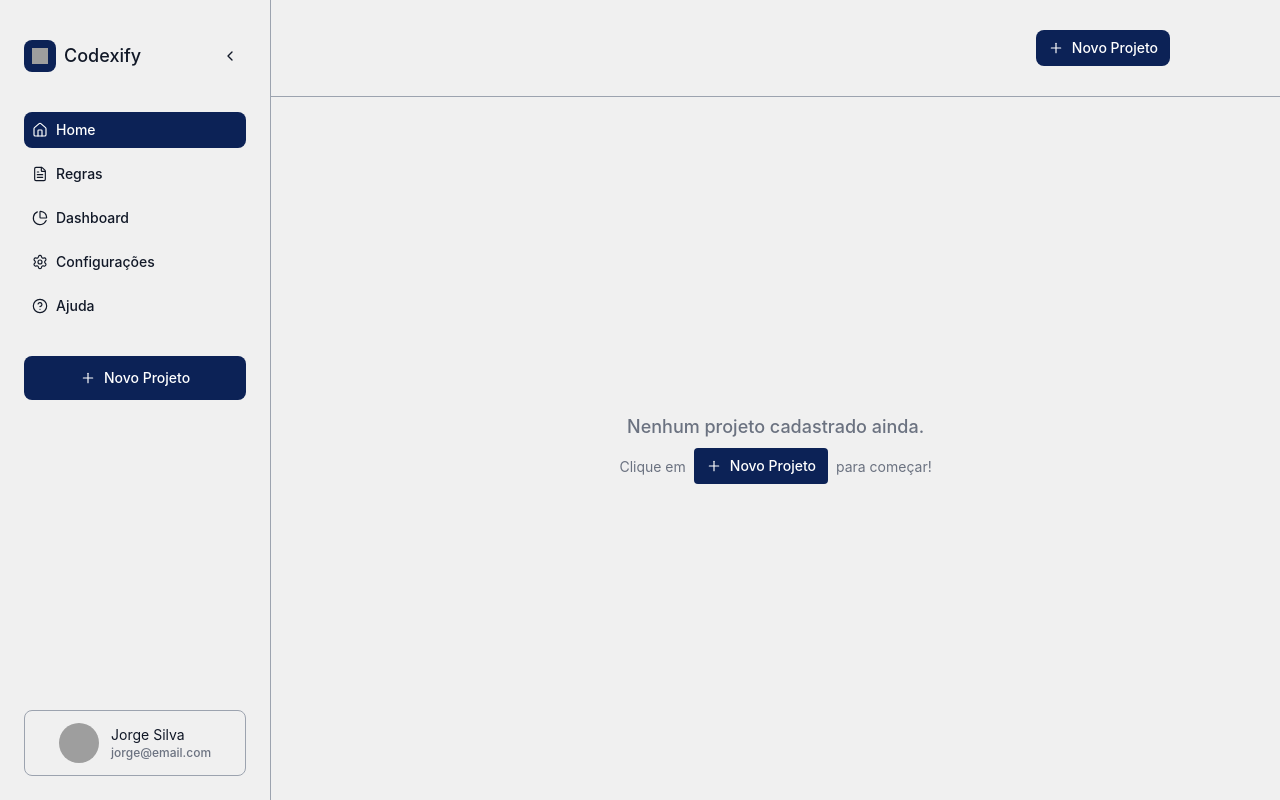
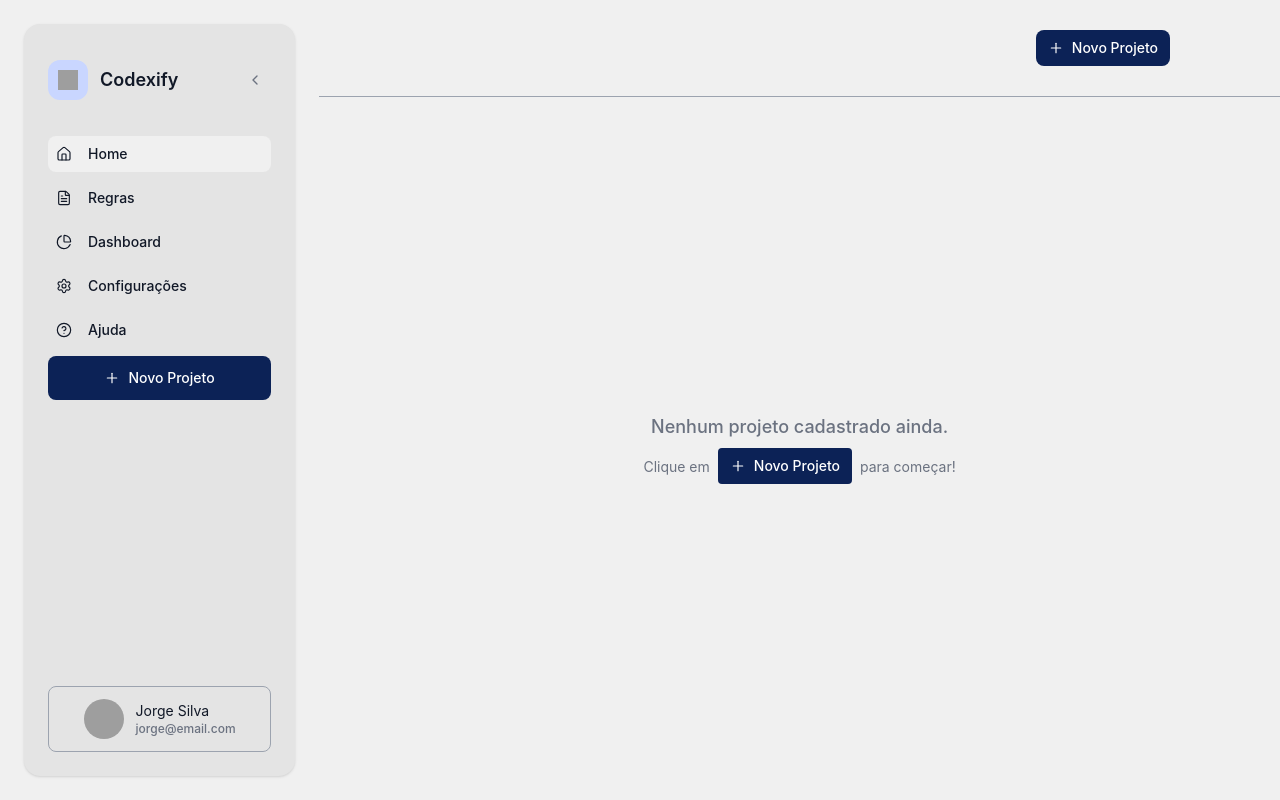
Before and after one commit to DanAraujo1001/Starian-Codexify-Front, a React (Vite) app: page / in a window 1280 px wide. Built offline with nearby package versions, Linux system fonts and the light colour scheme; grey boxes are pictures that could not be loaded.

Commit message:
style(ui): ajusta sidebar

```diff
--- a/src/components/shared/Sidebar.tsx
+++ b/src/components/shared/Sidebar.tsx
@@ -57,8 +57,10 @@ const Sidebar: FC<SidebarProps> = ({
   return (
     <aside
       className={cn(
-        "bg-surface-primary border-r border-border-default flex h-full flex-col justify-between p-6 transition-all duration-200",
-        isCollapsed ? "w-[5.525rem] min-w-21.25 p-2" : "w-[16.9469rem]",
+        "bg-surface-sidebar rounded-xl shadow-sm overflow-hidden flex flex-col justify-between p-6 transition-all duration-200 m-6",
+        isCollapsed
+          ? "w-[5.525rem] min-w-21.25 p-2 h-[calc(100vh-3rem)]"
+          : "w-[16.9469rem] h-[calc(100vh-3rem)]",
       )}
     >
       <div>
@@ -68,16 +70,16 @@ const Sidebar: FC<SidebarProps> = ({
             isCollapsed ? "justify-center" : "justify-between",
           )}
         >
-          <div className="flex items-center gap-2">
-            <div className="bg-brand-primary rounded-md w-8 h-8 flex items-center justify-center">
+          <div className="flex items-center gap-3">
+            <div className="bg-surface-brand-medium rounded-lg w-10 h-10 flex items-center justify-center">
               <img
                 src="/assets/sidebar-logo.svg"
                 alt="Logo"
-                className="w-4 h-4"
+                className="w-5 h-5"
               />
             </div>
             {!isCollapsed && (
-              <span className="font-medium text-lg text-text-primary font-sans">
+              <span className="font-semibold text-lg text-text-primary font-sans">
                 Codexify
               </span>
             )}
@@ -85,7 +87,7 @@ const Sidebar: FC<SidebarProps> = ({
 
           <Button
             variant="ghost"
-            className="h-8 w-8 p-0"
+            className="h-8 w-8 p-0 text-text-secondary hover:text-text-primary"
             onClick={() => setIsCollapsed((state) => !state)}
             aria-label={isCollapsed ? "Expandir sidebar" : "Recolher sidebar"}
           >
@@ -97,15 +99,15 @@ const Sidebar: FC<SidebarProps> = ({
           </Button>
         </div>
 
-        <nav className="flex flex-col gap-2 mb-6">
+        <nav className="flex flex-col gap-2">
           {menu.map((item) => (
             <Button
               key={item.key}
               variant={selected === item.key ? "primary" : "ghost"}
               className={cn(
-                "w-full rounded px-2 py-2 transition-all duration-200",
+                "w-full rounded-lg px-2 py-2 transition-all duration-200 text-text-primary hover:bg-surface-brand-low",
                 isCollapsed ? "justify-center gap-0 px-0" : "justify-start",
-                selected === item.key && "text-text-brand",
+                selected === item.key && "bg-surface-selected text-text-brand",
               )}
               onClick={() => onSelect(item.key)}
               aria-current={selected === item.key ? "page" : undefined}
@@ -117,7 +119,7 @@ const Sidebar: FC<SidebarProps> = ({
                 strokeWidth={1.75}
               />
               {!isCollapsed && (
-                <span className="text-sm font-sans font-medium">
+                <span className="text-sm font-sans font-medium ml-2">
                   {item.label}
                 </span>
               )}
@@ -126,7 +128,11 @@ const Sidebar: FC<SidebarProps> = ({
         </nav>
 
         <Button
-          className={cn("mt-2 w-full py-3", isCollapsed ? "px-0" : "")}
+          variant="primary"
+          className={cn(
+            "mt-2 w-full py-3 rounded-md flex items-center justify-center gap-2",
+            isCollapsed ? "px-0" : "px-3",
+          )}
           onClick={onNewProject}
           aria-label="Novo Projeto"
         >
@@ -139,9 +145,9 @@ const Sidebar: FC<SidebarProps> = ({
         variant="ghost"
         className={cn(
           "mt-6 w-full overflow-hidden border border-border-default p-0 text-left transition-all duration-200 hover:bg-surface-subtle",
-          selected === "account" && "border-brand-primary bg-brand-subtle",
+          selected === "account" && "bg-surface-selected border-brand-primary",
           isCollapsed
-            ? "flex h-16 w-16 items-center justify-center rounded-full bg-surface-primary p-1"
+            ? "flex h-16 w-16 items-center justify-center rounded-full bg-surface-sidebar p-1"
             : "flex items-center gap-3 rounded-lg p-3",
         )}
         onClick={() => onSelect("account")}
```
